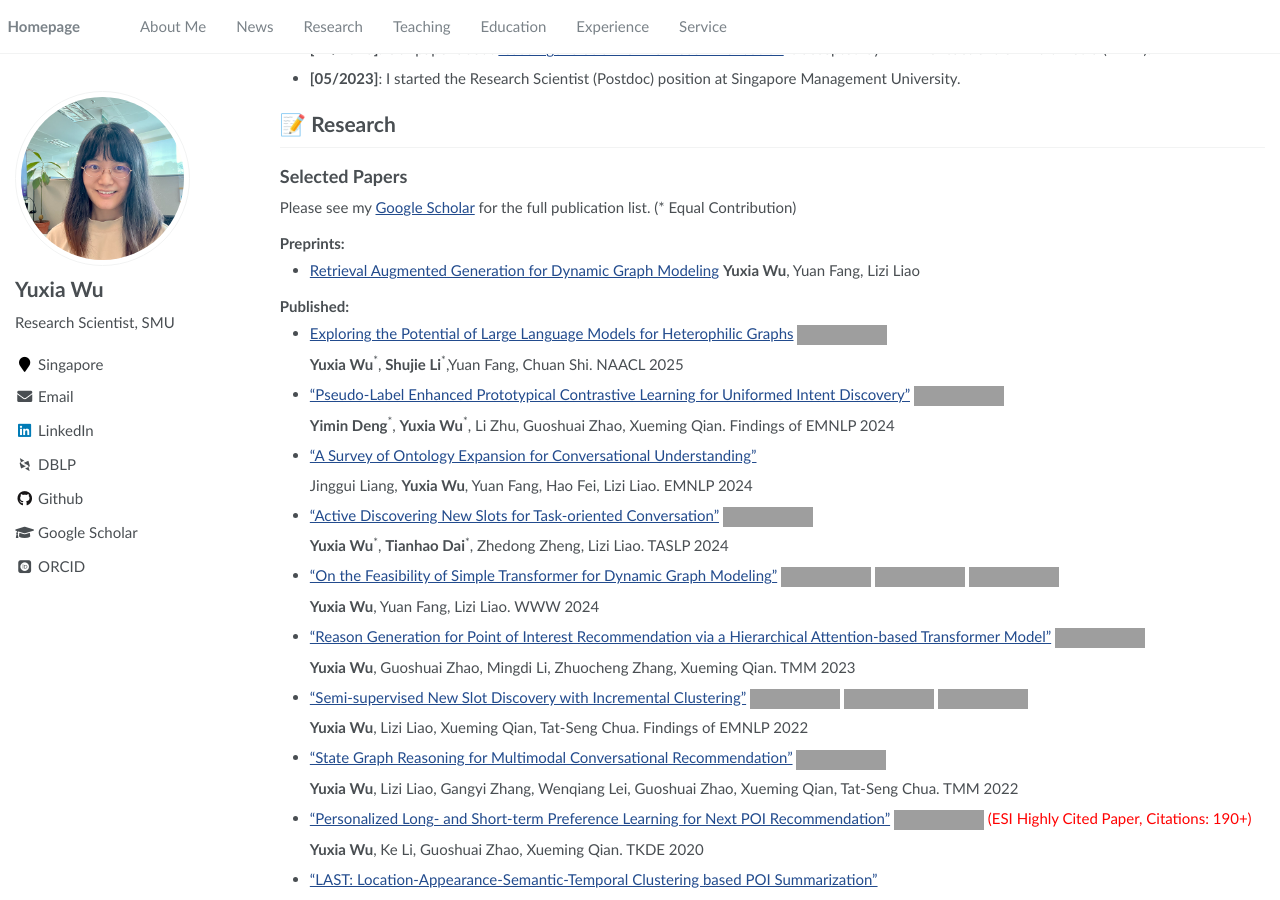
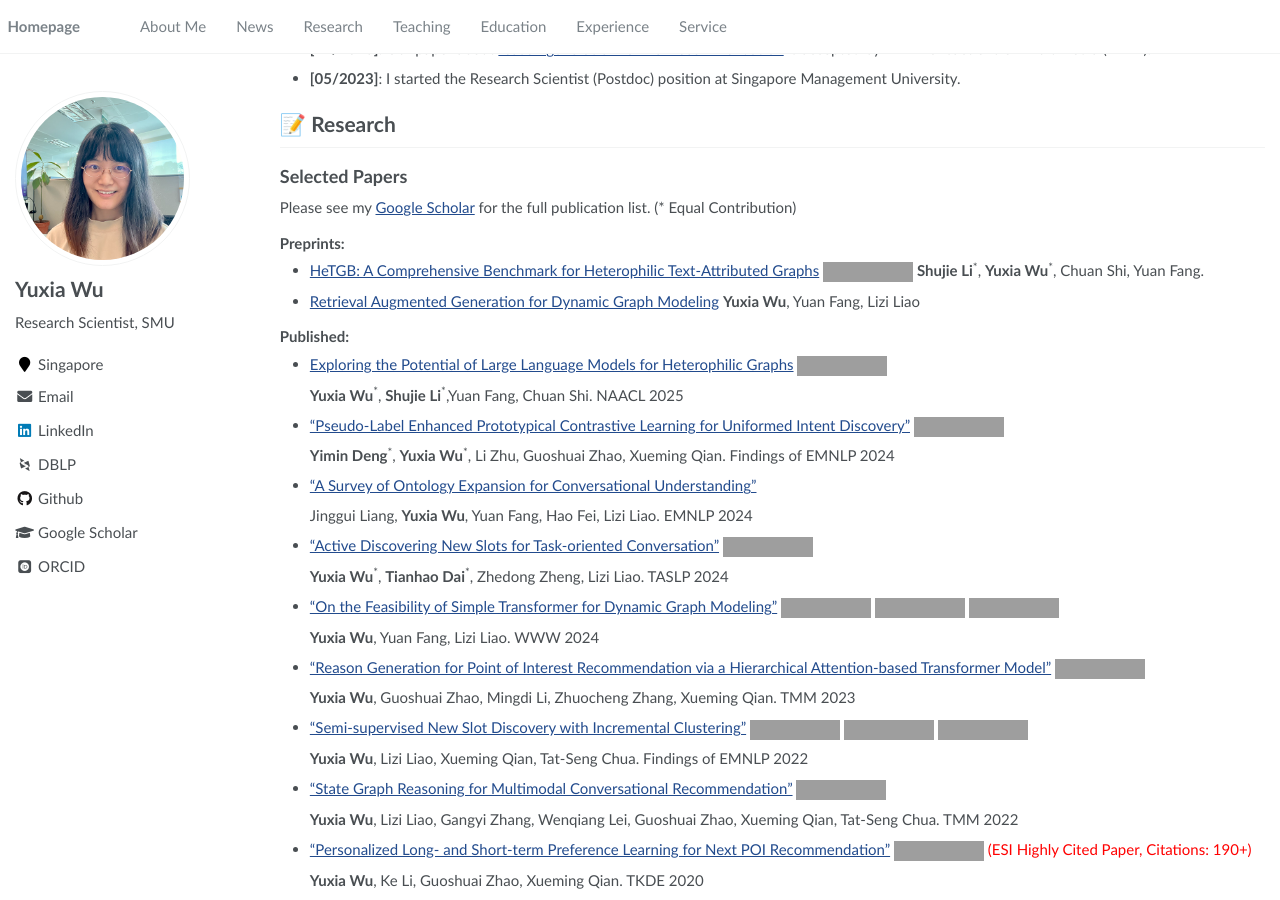
Before and after one commit to YuxiaWu/YuxiaWu.github.io, a Jekyll site: the page built from _pages/about.md, in a window 1280 px wide and 900 px high, scrolled down 634 px. Built offline with Jekyll 4.4.1, drawn with Linux system fonts in a browser that asks for light colours; some web fonts are replaced; grey boxes are pictures that could not be loaded.

Commit message:
Update about.md

```diff
--- a/_pages/about.md
+++ b/_pages/about.md
@@ -44,6 +44,9 @@ My name is Yuxia Wu, a research scientist at [Singapore Management University (S
 Please see my [Google Scholar](https://scholar.google.com/citations?user=bRgptuYAAAAJ) for the full publication list. (* Equal Contribution)
 
 ### Preprints:
+- [HeTGB: A Comprehensive Benchmark for Heterophilic Text-Attributed Graphs](https://arxiv.org/abs/2503.04822) [![CODE](https://img.shields.io/badge/CODE-blue)](https://github.com/honey0219/HeTGB)
+  **Shujie Li**<sup>\*</sup>, **Yuxia Wu**<sup>\*</sup>, Chuan Shi, Yuan Fang.
+
 
 - [Retrieval Augmented Generation for Dynamic Graph Modeling](https://arxiv.org/pdf/2408.14523)
   **Yuxia Wu**, Yuan Fang, Lizi Liao
```
